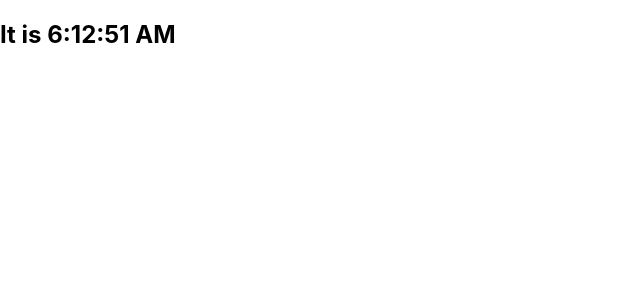
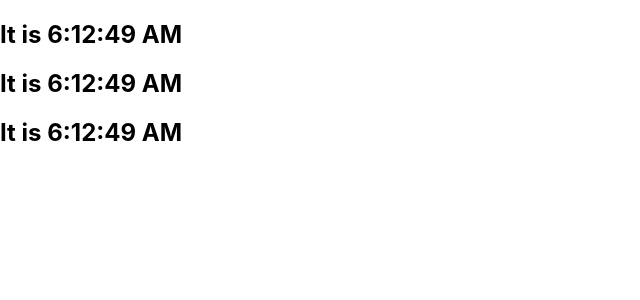
Before and after one commit to abhishekxix/hello-world-react, a React (Create React App) app: page / in a window 1280 px wide. Shown: the top 300 px of the page, without its empty margins (0-640 px from the left). Built offline with nearby package versions, Linux system fonts and the light colour scheme.

Commit message:
State and lifecycle methods

```diff
--- a/src/Clock.js
+++ b/src/Clock.js
@@ -1,9 +1,31 @@
-function Clock(props) {
-  return (
-    <div className="Clock">
-      <h2>It is {props.date.toLocaleTimeString()}</h2>
-    </div>
-  );
+import React from 'react';
+import ReactDOM from 'react-dom';
+
+class Clock extends React.Component {
+  constructor(props) {
+    super(props);
+    this.state = { date: new Date() };
+  }
+
+  tick() {
+    this.setState({ date: new Date() });
+  }
+  // lifecycle methods.
+  componentDidMount() {
+    this.timer = setInterval(() => this.tick(), 1000);
+  }
+
+  componentWillUnmount() {
+    clearInterval(this.timer);
+  }
+
+  render() {
+    return (
+      <div className="Clock">
+        <h2>It is {this.state.date.toLocaleTimeString()}</h2>
+      </div>
+    );
+  }
 }
 
 export default Clock;
--- a/src/index.js
+++ b/src/index.js
@@ -5,16 +5,15 @@ import App from './App';
 import Clock from './Clock';
 import reportWebVitals from './reportWebVitals';
 
-function tick() {
-  ReactDOM.render(
-    <React.StrictMode>
-      <Clock date={new Date()} />
-    </React.StrictMode>,
-    document.getElementById('root')
-  );
-}
+ReactDOM.render(
+  <React.StrictMode>
+    <Clock />
+    <Clock />
+    <Clock />
+  </React.StrictMode>,
+  document.getElementById('root')
+);
 
-setInterval(tick, 1000);
 // If you want to start measuring performance in your app, pass a function
 // to log results (for example: reportWebVitals(console.log))
 // or send to an analytics endpoint. Learn more: https://bit.ly/CRA-vitals
```
